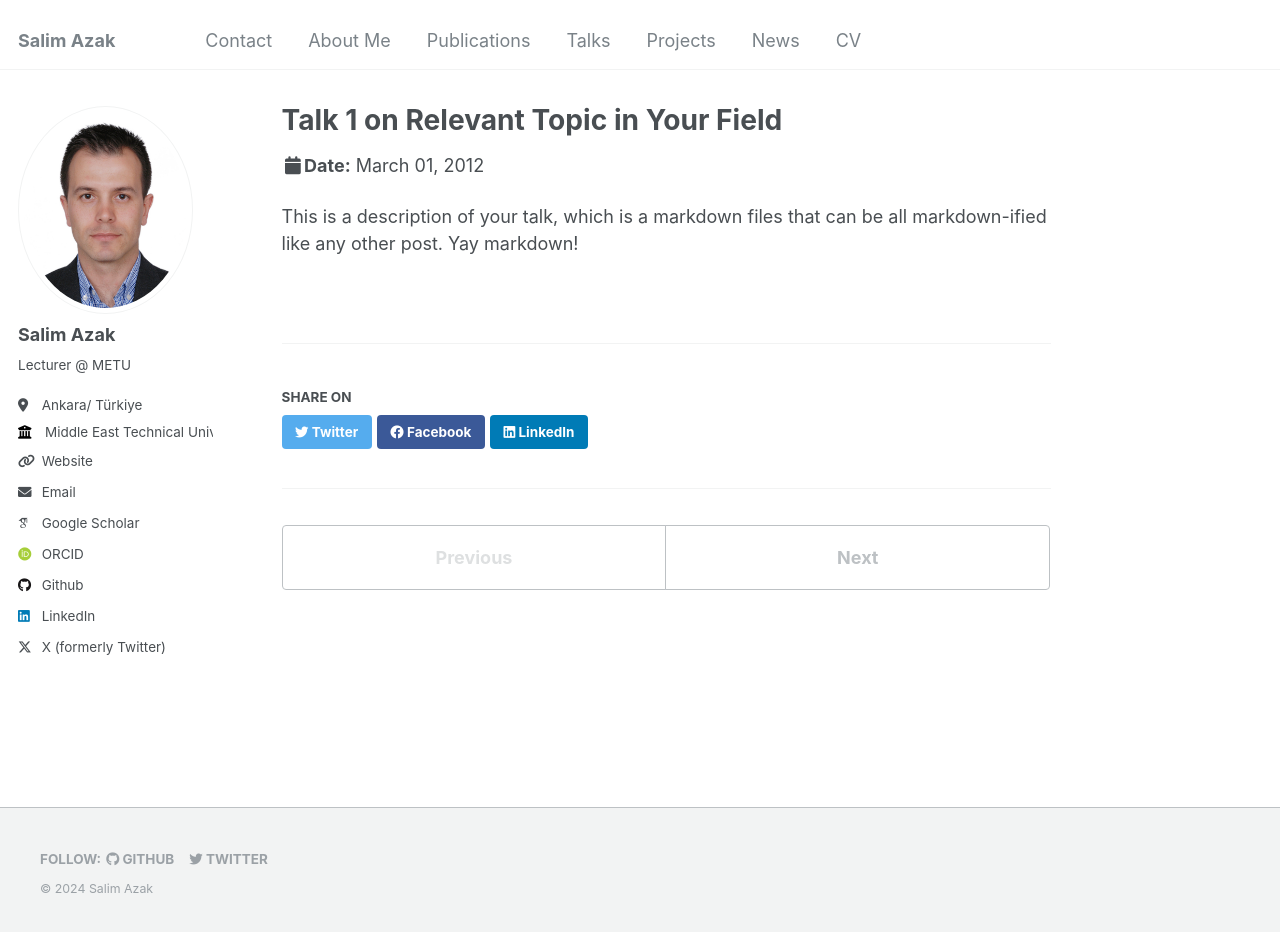
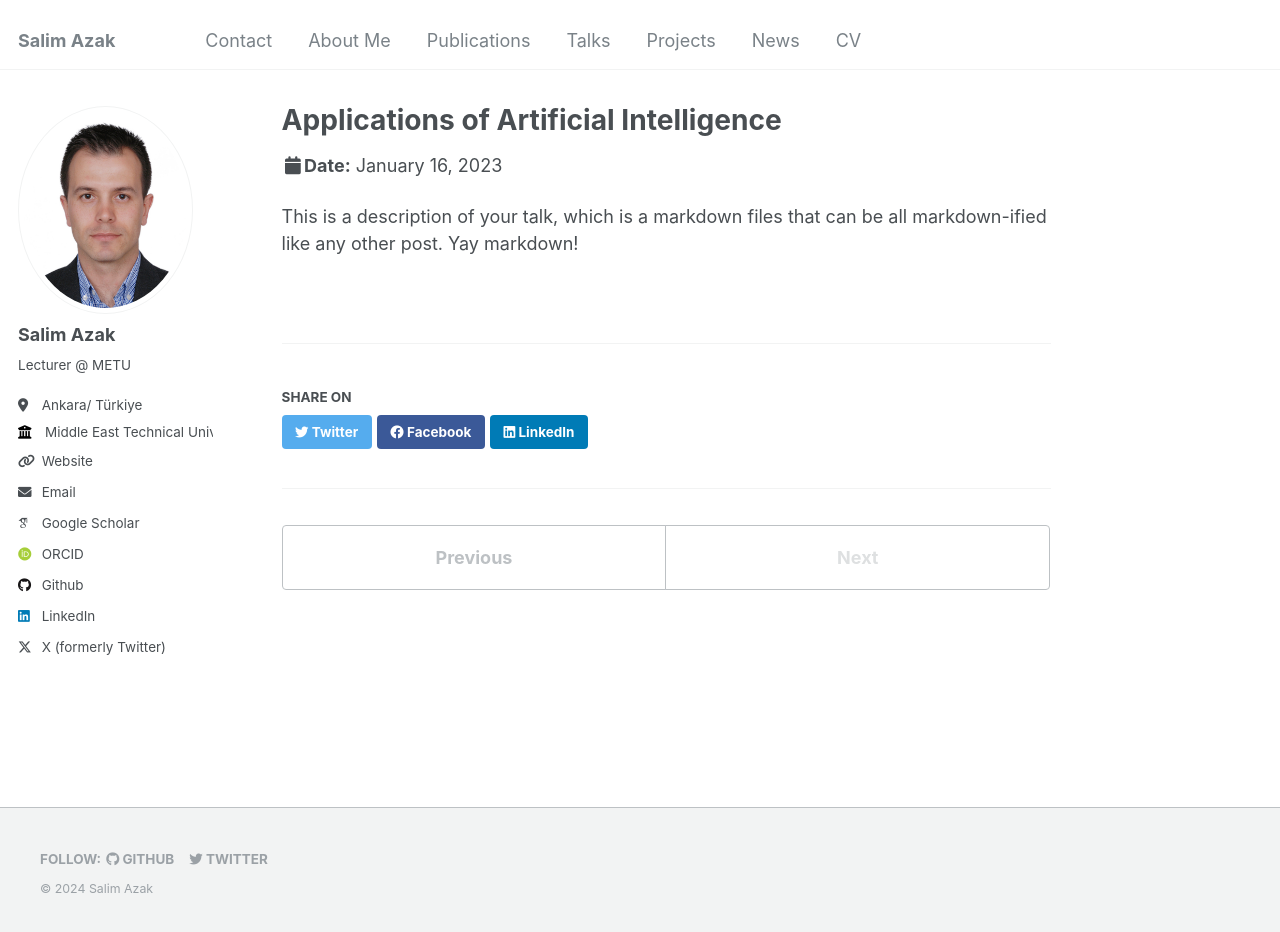
Before and after one commit to salimazak/salimazak.github.io, a Jekyll site: the page built from _talks/2012-03-01-talk-1.md, in a window 1280 px wide and 933 px high. Built offline with Jekyll 4.4.1, drawn with Linux system fonts in a browser that asks for light colours; some web fonts are replaced.

Commit message:
Update 2012-03-01-talk-1.md

```diff
--- a/_talks/2012-03-01-talk-1.md
+++ b/_talks/2012-03-01-talk-1.md
@@ -1,11 +1,11 @@
 ---
-title: "Talk 1 on Relevant Topic in Your Field"
+title: "Applications of Artificial Intelligence"
 collection: talks
 type: "Talk"
 permalink: /talks/2012-03-01-talk-1
-venue: "UC San Francisco, Department of Testing"
-date: 2012-03-01
-location: "San Francisco, California"
+venue: "RACLAB, Konya Technical University"
+date: 2023-01-16
+location: "Konya, Türkiye"
 ---
 
 This is a description of your talk, which is a markdown files that can be all markdown-ified like any other post. Yay markdown!
```
